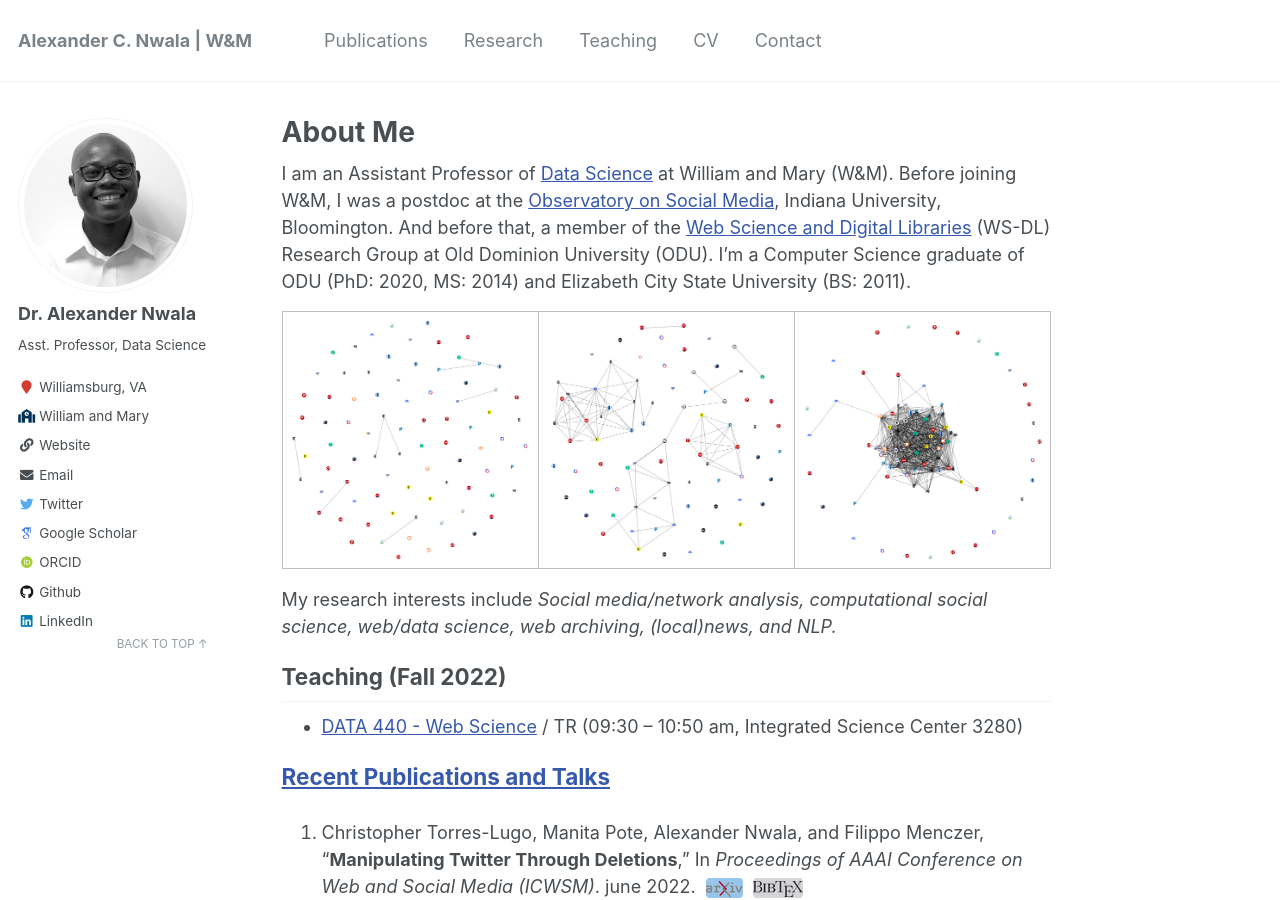
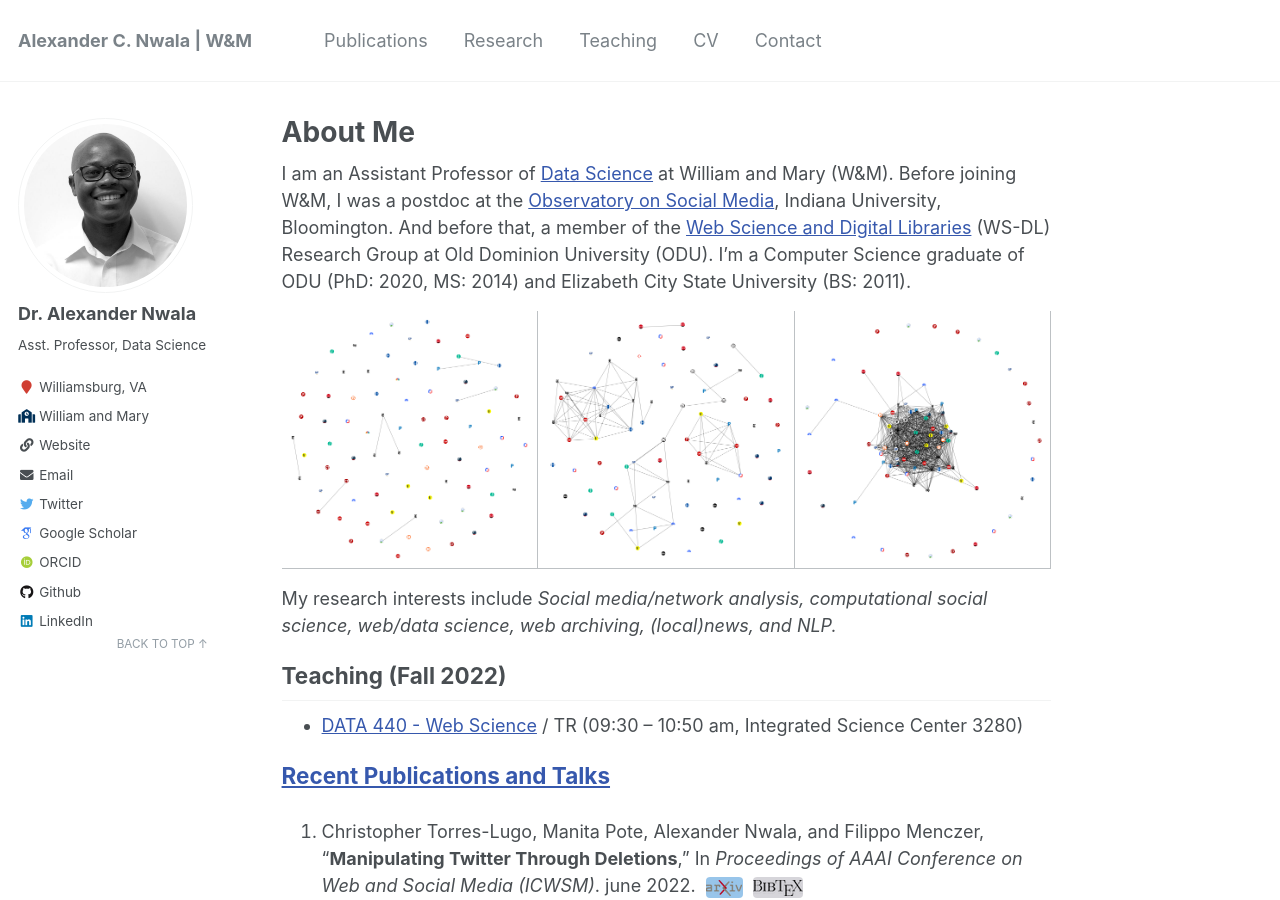
Before and after one commit to xandernwala/xandernwala.github.io, a Jekyll site: the page built from _pages/about.md, in a window 1280 px wide and 900 px high. Built offline with Jekyll 4.4.1, drawn with Linux system fonts in a browser that asks for light colours; some web fonts are replaced.

Commit message:
adding images in about me

```diff
--- a/_pages/about.md
+++ b/_pages/about.md
@@ -13,7 +13,7 @@ blogger-color: "#F37100"
 ---
 I am an Assistant Professor of [Data Science](https://www.wm.edu/as/data-science/index.php) at William and Mary (W&M). Before joining W&M, I was a postdoc at the [Observatory on Social Media](https://osome.iu.edu/), Indiana University, Bloomington. And before that, a member of the [Web Science and Digital Libraries](https://oduwsdl.github.io/) (WS-DL) Research Group at Old Dominion University (ODU). I'm a Computer Science graduate of ODU (PhD: 2020, MS: 2014) and Elizabeth City State University (BS: 2011).
 
-<table align="center" style="border-collapse: collapse;">
+<table align="center" style="border-style: none;">
   <tr>
     <td>
       <a href="/storygraph/graphs/usa/#cursor=98&hist=1440&t=2019-03-21T16:26:25" target="_blank" title="Click me! Slow news cycle story graph">
```
